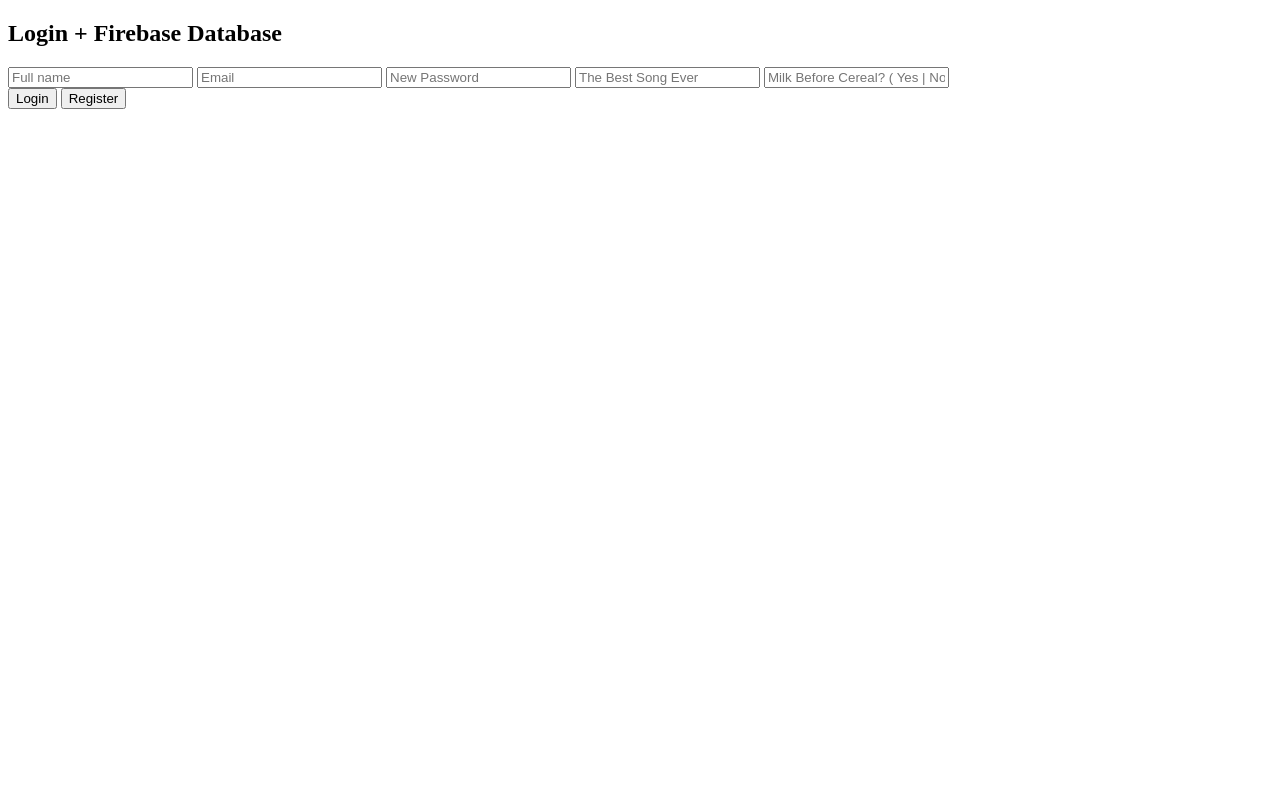
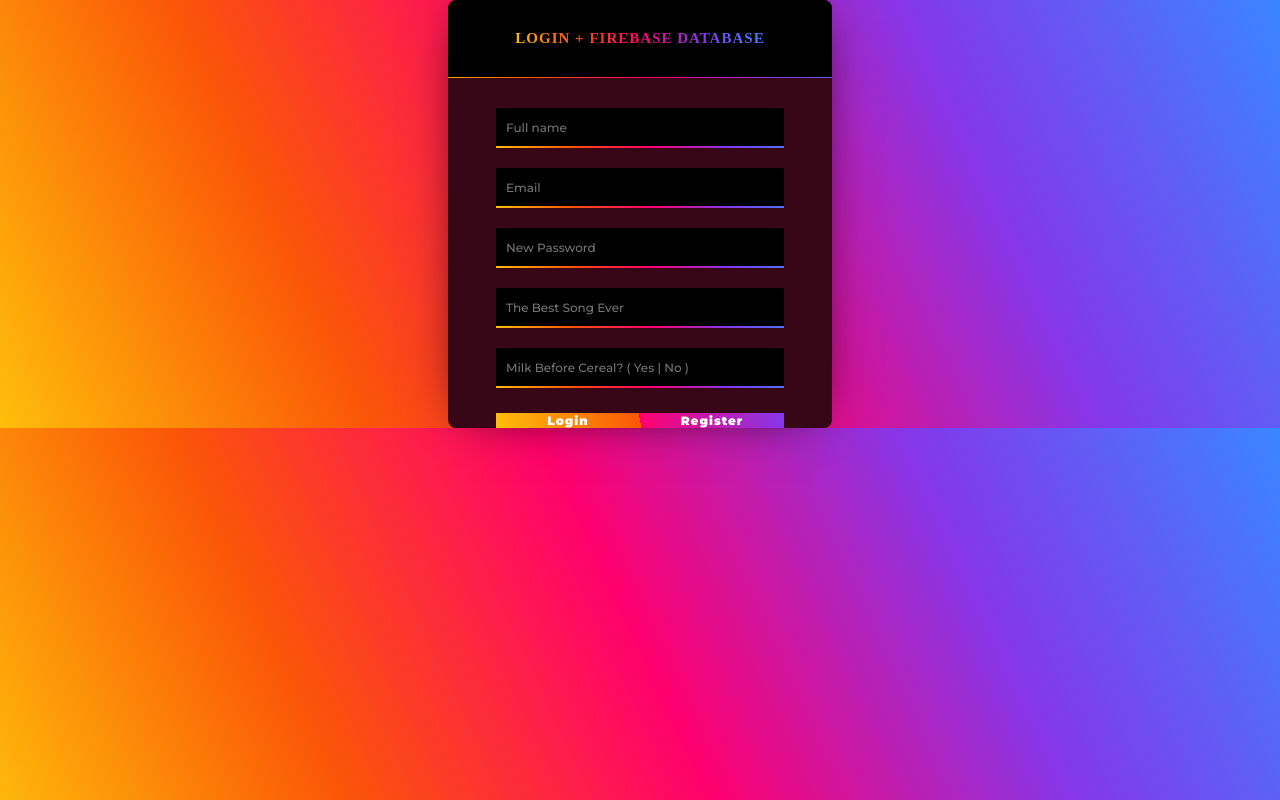
Before and after one commit to Pradeep313/loginpage, a plain HTML site: page index.html in a window 1280 px wide. Drawn offline with Linux system fonts and the light colour scheme; a web font is replaced by a local one.

Commit message:
Update index.html

```diff
--- a/index.html
+++ b/index.html
@@ -10,7 +10,7 @@
         <link href="https://fonts.googleapis.com/css2?family=Montserrat:wght@500&display=swap" rel="stylesheet">
         <link href="https://fonts.googleapis.com/css2?family=Bowlby+One+SC&display=swap" rel="stylesheet">
         <!-- Our stylesheet -->
-        <link rel="stylesheet" type="text/css" href="inde.css">
+        <link rel="stylesheet" type="text/css" href="index.css">
     </head>
     <body>
         <div id="content_container">
```
